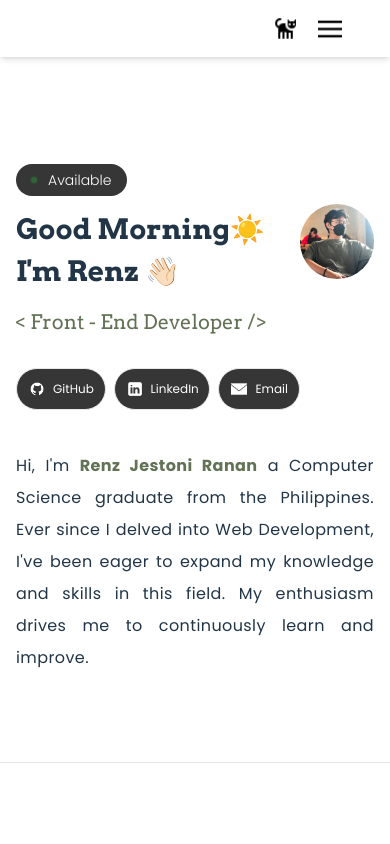
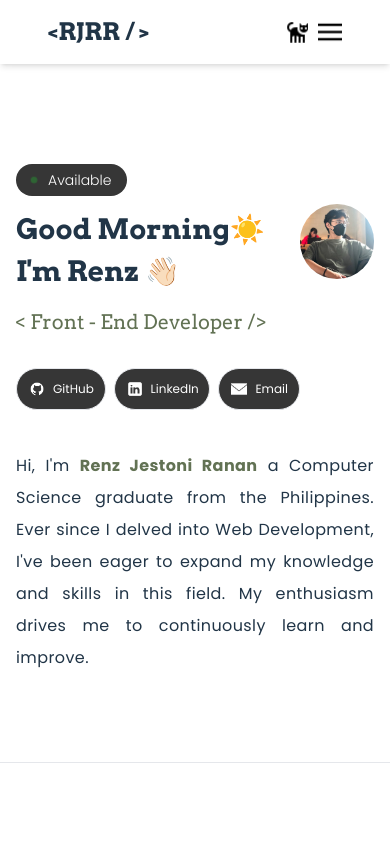
Before and after one commit to RJRanan/portfolio, a React (Vite) app: page / in a window 390 px wide. Shown: the top 844 px of the page. Built offline with nearby package versions, Linux system fonts and the light colour scheme.

Commit message:
fix navbar

```diff
--- a/src/components/Nav.jsx
+++ b/src/components/Nav.jsx
@@ -13,11 +13,7 @@ const Nav = () => {
         <div className="flex items-center">
           <a href="/" className="">
             <h1
-              className={`font-bold md:text-3xl hover:animate-wiggle   text-2xl mr-4 font-arvo  ${
-                open
-                  ? "absolute top-20 left-0 w-full md:w-auto md:static  shadow-md"
-                  : "hidden md:flex"
-              } transition-all duration-500 ease-in `}
+              className={`font-bold md:text-3xl hover:animate-wiggle   text-2xl pl-0  font-arvo `}
             >
               {"<"}RJRR {"/ >"}
             </h1>
@@ -29,7 +25,7 @@ const Nav = () => {
           <ul
             className={`md:flex gap-4 md:items-center md:justify-center md:pb-0  pb-2  ${
               open
-                ? "absolute top-[55px] left-0 bg-white w-full  tablet:pl-0  pl-4 md:w-auto md:static md:z-auto z-[100] shadow-md"
+                ? "absolute top-[55px] md:h-0 h-[800px] left-0 bg-white w-full  tablet:pl-0 text-2xl pt-8 pl-8 md:w-auto md:static md:z-auto z-[100] md:duration-500 duration-700 ease-in shadow-md"
                 : "hidden md:flex "
             } transition-all duration-500 ease-in `}
           >
@@ -52,7 +48,7 @@ const Nav = () => {
           </ul>
         </div>
         <div className="flex">
-          <div className="relative tooltip md:pr-0 pr-5">
+          <div className="relative tooltip md:pr-0 pr-2">
             <img
               src={cat}
               alt="dark mode"
```
